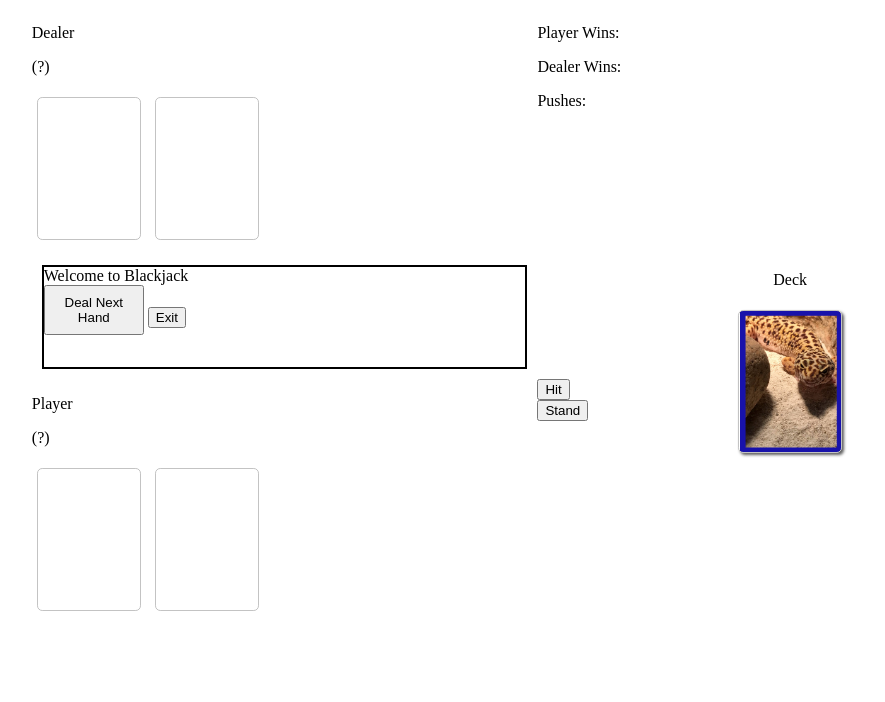
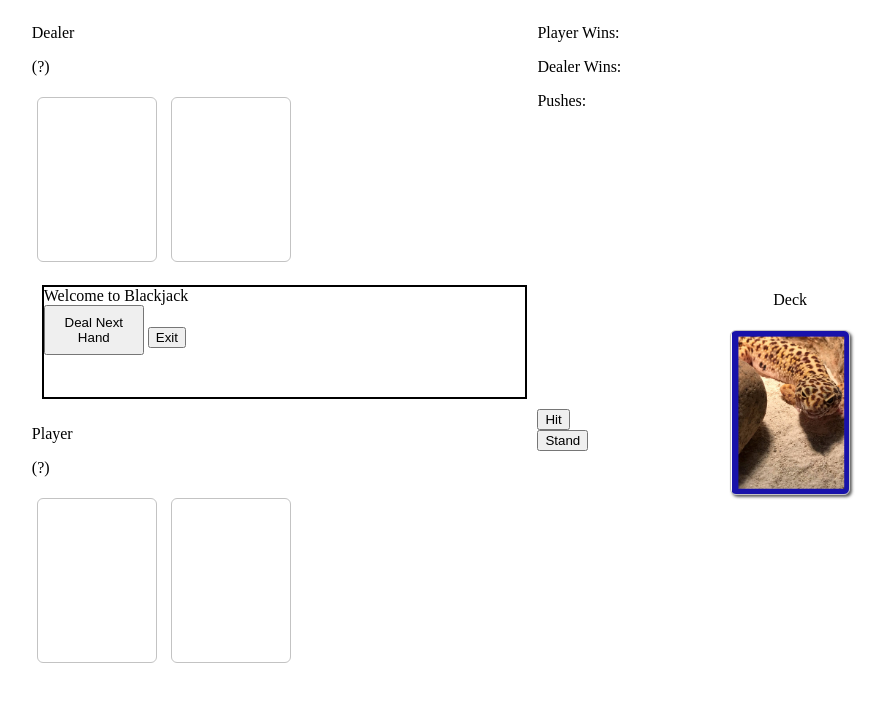
Before and after one commit to bnagle22/blackjack, a plain HTML site: page index.html in a window 1280 px wide. Shown: the whole page, without its empty margins (229-1114 px from the left). Drawn offline with Linux system fonts and the light colour scheme.

Commit message:
increase card size

```diff
--- a/css/cardstarter.css
+++ b/css/cardstarter.css
@@ -29,7 +29,7 @@
   .card.small {
     font-size: 12px; }
   .card.large {
-    font-size: 26px; }
+    font-size: 30px; }
   .card.xlarge {
     font-size: 42px; }
   .card.no-border {
```
